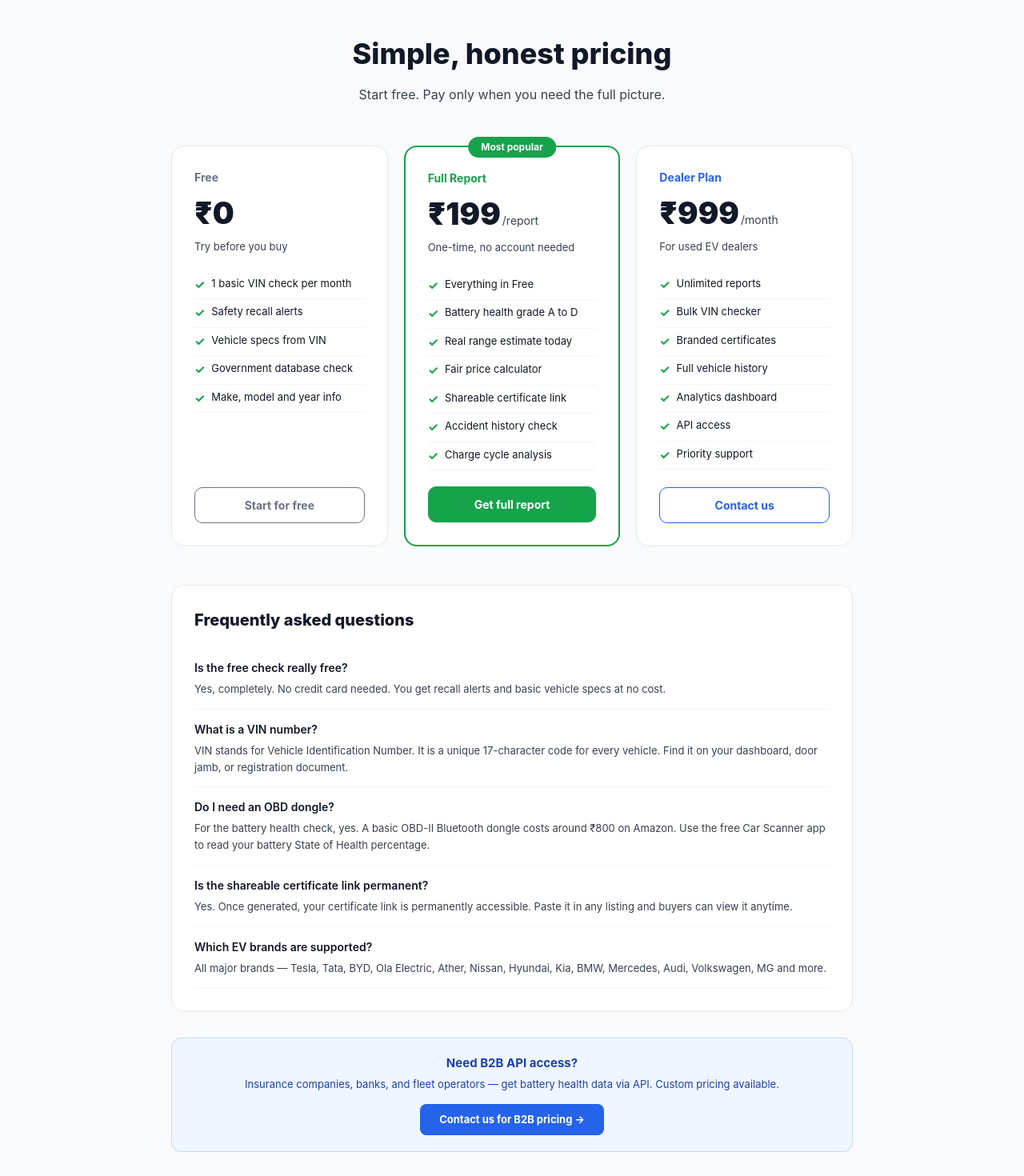
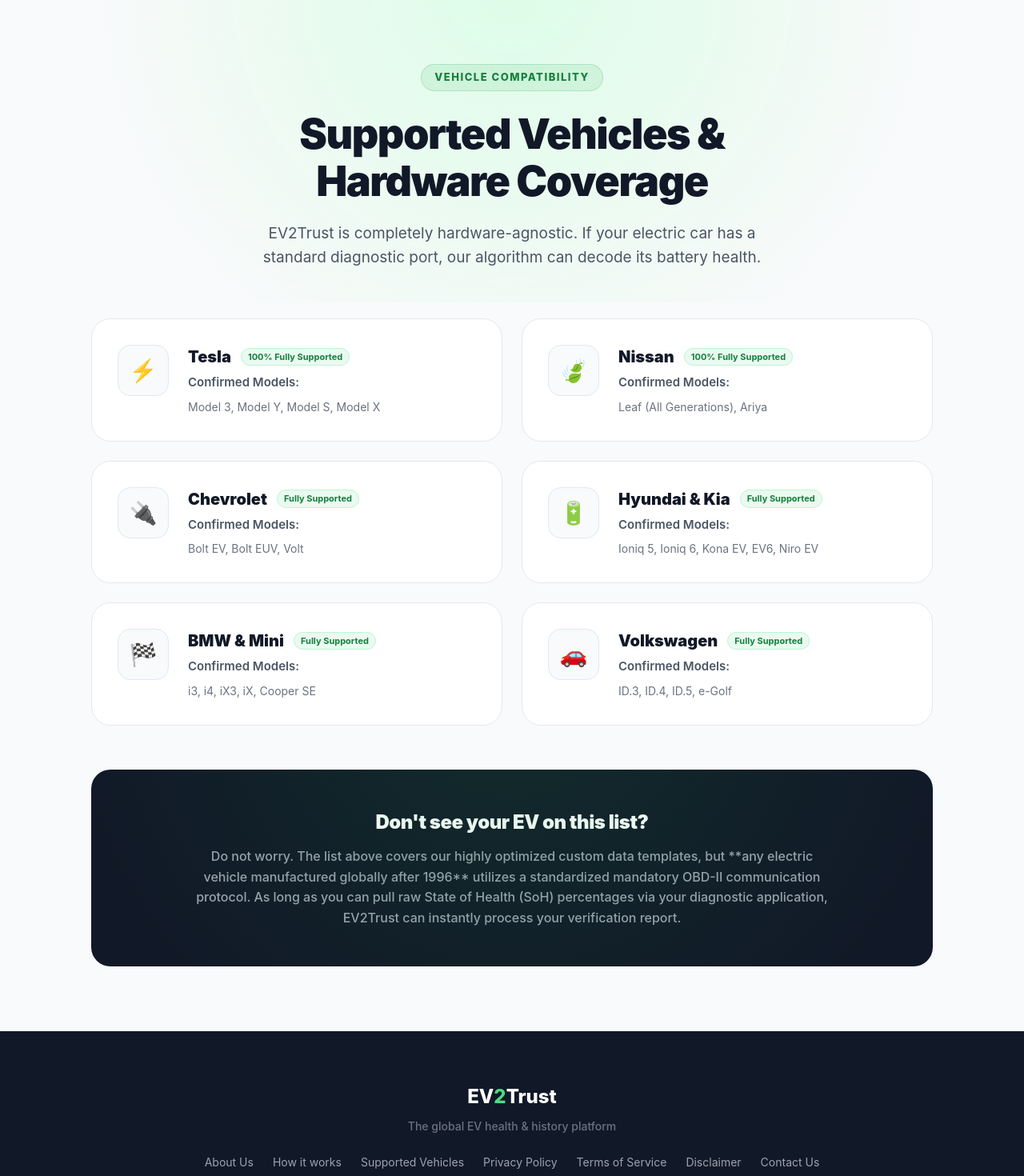
Before and after one commit to syedmeraj027/ev2trust, a Next.js app: page /supported-vehicles in a window 1280 px wide. Shown: the part 80-1550 px from the top of the page at 80% size. Built offline with nearby package versions, Linux system fonts and the light colour scheme.

Commit message:
Updated UI and Pricing page to supported-vehicles

```diff
--- a/app/supported-vehicles/page.tsx
+++ b/app/supported-vehicles/page.tsx
@@ -1,281 +1,186 @@
+import { Metadata } from "next";
 import Link from "next/link";
 
-export default function Pricing() {
-  const plans = [
-    {
-      name: "Free",
-      price: "₹0",
-      period: "",
-      color: "#6b7280",
-      border: "#e5e7eb",
-      popular: false,
-      desc: "Try before you buy",
-      features: [
-        "1 basic VIN check per month",
-        "Safety recall alerts",
-        "Vehicle specs from VIN",
-        "Government database check",
-        "Make, model and year info",
-      ],
-      cta: "Start for free",
-      href: "/check",
-    },
-    {
-      name: "Full Report",
-      price: "₹199",
-      period: "/report",
-      color: "#16a34a",
-      border: "#16a34a",
-      popular: true,
-      desc: "One-time, no account needed",
-      features: [
-        "Everything in Free",
-        "Battery health grade A to D",
-        "Real range estimate today",
-        "Fair price calculator",
-        "Shareable certificate link",
-        "Accident history check",
-        "Charge cycle analysis",
-      ],
-      cta: "Get full report",
-      href: "/check",
-    },
-    {
-      name: "Dealer Plan",
-      price: "₹999",
-      period: "/month",
-      color: "#2563eb",
-      border: "#e5e7eb",
-      popular: false,
-      desc: "For used EV dealers",
-      features: [
-        "Unlimited reports",
-        "Bulk VIN checker",
-        "Branded certificates",
-        "Full vehicle history",
-        "Analytics dashboard",
-        "API access",
-        "Priority support",
-      ],
-      cta: "Contact us",
-      href: "/contact",
-    },
+// STRICT SEO REQUIREMENT: Dynamic Meta Tags for Global EV Models
+export const metadata: Metadata = {
+  title: "Supported Vehicles & Compatibility | EV2Trust",
+  description: "Check if your electric vehicle is compatible with the EV2Trust battery health tool. Complete support lists for Tesla, Nissan, Chevrolet, Hyundai, and more.",
+  keywords: "EV compatibility, OBD2 EV scanner support, Tesla battery check, Nissan Leaf SoH tool, electric car diagnostics",
+};
+
+export default function SupportedVehiclesPage() {
+  const brands = [
+    { name: "Tesla", models: "Model 3, Model Y, Model S, Model X", status: "100% Fully Supported", icon: "⚡" },
+    { name: "Nissan", models: "Leaf (All Generations), Ariya", status: "100% Fully Supported", icon: "🍃" },
+    { name: "Chevrolet", models: "Bolt EV, Bolt EUV, Volt", status: "Fully Supported", icon: "🔌" },
+    { name: "Hyundai & Kia", models: "Ioniq 5, Ioniq 6, Kona EV, EV6, Niro EV", status: "Fully Supported", icon: "🔋" },
+    { name: "BMW & Mini", models: "i3, i4, iX3, iX, Cooper SE", status: "Fully Supported", icon: "🏁" },
+    { name: "Volkswagen", models: "ID.3, ID.4, ID.5, e-Golf", status: "Fully Supported", icon: "🚗" },
   ];
 
   return (
-    <div style={{ minHeight: "100vh", background: "#f9fafb", fontFamily: "Inter, sans-serif" }}>
+    <div style={{ minHeight: "100vh", background: "#f9fafb", fontFamily: "Inter, sans-serif", display: "flex", flexDirection: "column", overflowX: "hidden" }}>
+      <style>{`
+        /* SPRING-PHYSICS ANIMATIONS */
+        @keyframes springUp {
+          0% { opacity: 0; transform: translateY(40px) scale(0.95); }
+          100% { opacity: 1; transform: translateY(0) scale(1); }
+        }
 
-      {/* CSS For Hover Effects */}
-      <style>{`
-        .btn-green {
-          transition: all 0.2s ease-in-out;
+        .animate-spring {
+          animation: springUp 1s cubic-bezier(0.175, 0.885, 0.32, 1.1) forwards;
+          opacity: 0;
+        }
+
+        .delay-1 { animation-delay: 0.1s; }
+        .delay-2 { animation-delay: 0.2s; }
+
+        /* INTERACTIVE LINKS & HOVERS */
+        .nav-link, .footer-link { transition: color 0.2s ease; }
+        .nav-link:hover { color: #16a34a !important; }
+        .footer-link:hover { color: #ffffff !important; }
+
+        .btn-green-nav {
+          background: #16a34a; color: #fff; padding: 8px 20px; border-radius: 8px;
+          font-weight: 600; font-size: 13px; text-decoration: none;
+          box-shadow: 0 4px 6px -1px rgba(22, 163, 74, 0.2); transition: transform 0.2s cubic-bezier(0.34, 1.56, 0.64, 1);
           display: inline-block;
         }
-        .btn-green:hover {
-          transform: scale(1.05) translateY(-2px);
-          box-shadow: 0 10px 20px rgba(22, 163, 74, 0.2) !important;
+        .btn-green-nav:hover { transform: scale(1.05); }
+
+        /* HERO SECTION */
+        .hero-section {
+          position: relative;
+          padding: 100px 24px 40px 24px;
+          text-align: center;
+          background: radial-gradient(circle at 50% 0%, #dcfce7 0%, rgba(249, 250, 251, 0) 70%);
         }
-        .btn-blue {
-          transition: all 0.2s ease-in-out;
-          display: inline-block;
+        .hero-badge {
+          display: inline-block; background: rgba(22, 163, 74, 0.1); color: #15803d;
+          padding: 6px 16px; border-radius: 30px; font-size: 13px; font-weight: 800;
+          letter-spacing: 1.5px; margin-bottom: 24px; border: 1px solid rgba(22, 163, 74, 0.2);
         }
-        .btn-blue:hover {
-          transform: scale(1.05) translateY(-2px);
-          box-shadow: 0 10px 20px rgba(37, 99, 235, 0.2) !important;
+        .hero-title { font-size: 52px; font-weight: 900; color: #111827; letter-spacing: -1.5px; line-height: 1.15; margin-bottom: 20px; }
+        .hero-sub { color: #4b5563; font-size: 19px; max-width: 680px; margin: 0 auto; line-height: 1.6; }
+
+        /* VEHICLE MATRIX GRID */
+        .matrix-container {
+          max-width: 1100px; margin: 0 auto; padding: 20px 24px 80px 24px; width: 100%; box-sizing: border-box;
         }
-        .btn-plan {
-          transition: all 0.2s ease-in-out;
+        .matrix-grid {
+          display: grid; grid-template-columns: repeat(2, 1fr); gap: 24px;
         }
-        .btn-plan:hover {
-          transform: scale(1.02) translateY(-1px);
+        .brand-card {
+          background: #ffffff; border: 1px solid #e5e7eb; border-radius: 24px; padding: 32px;
+          display: flex; gap: 24px; align-items: flex-start;
+          transition: all 0.4s cubic-bezier(0.175, 0.885, 0.32, 1.1);
         }
-        .nav-link {
-          transition: color 0.2s ease-in-out;
+        .brand-card:hover {
+          transform: translateY(-6px);
+          border-color: #86efac;
+          box-shadow: 0 20px 40px -10px rgba(22, 163, 74, 0.1);
         }
-        .nav-link:hover {
-          color: #16a34a !important;
+        .brand-icon-box {
+          width: 64px; height: 64px; background: #f8fafc; border: 1px solid #e2e8f0;
+          border-radius: 16px; display: flex; align-items: center; justify-content: center;
+          font-size: 28px; flex-shrink: 0; transition: transform 0.3s ease;
         }
-        .footer-link {
-          transition: color 0.2s ease-in-out;
+        .brand-card:hover .brand-icon-box {
+          transform: scale(1.1) rotate(4deg);
+          background: #f0fdf4; border-color: #bbf7d0;
         }
-        .footer-link:hover {
-          color: #ffffff !important;
+
+        /* HARDWARE REQUIREMENT NOTICE BANNER */
+        .notice-banner {
+          background: #111827; border-radius: 24px; padding: 48px; text-align: center;
+          color: #fff; margin-top: 56px; position: relative; overflow: hidden;
+        }
+        .notice-banner::before {
+          content: ''; position: absolute; top: -50%; left: -50%; width: 200%; height: 200%;
+          background: radial-gradient(circle at 50% 0%, rgba(22, 163, 74, 0.15) 0%, transparent 50%); pointer-events: none;
+        }
+
+        /* MOBILE RESPONSIVE DESIGN */
+        @media (max-width: 768px) {
+          .hero-title { font-size: 38px; }
+          .matrix-grid { grid-template-columns: 1fr; gap: 16px; }
+          .brand-card { flex-direction: column; gap: 16px; padding: 24px; }
         }
       `}</style>
 
-      {/* PROFESSIONAL NAVBAR */}
-      <nav style={{
-        background: "#fff", borderBottom: "1px solid #e5e7eb",
-        padding: "0 24px", height: 60,
-        display: "flex", alignItems: "center", justifyContent: "space-between", position: "sticky", top: 0, zIndex: 50
-      }}>
-        {/* FIX: Removed flex and gap from Logo */}
+      {/* STANDARDIZED NAVBAR */}
+      <nav style={{ background: "#fff", borderBottom: "1px solid #e5e7eb", padding: "0 24px", height: 60, display: "flex", alignItems: "center", justifyContent: "space-between", position: "sticky", top: 0, zIndex: 50 }}>
         <Link href="/" style={{ fontWeight: 800, fontSize: 22, color: "#111827", textDecoration: "none" }}>
           EV<span style={{ color: "#16a34a" }}>2</span>Trust
         </Link>
-
         <div style={{ display: "flex", alignItems: "center", gap: "24px" }}>
-          {/* Pro Home Button with SVG Icon */}
-          <Link href="/" className="nav-link" style={{
-            display: "flex", alignItems: "center", gap: "6px",
-            fontSize: 14, color: "#4b5563", textDecoration: "none", fontWeight: 600
-          }}>
-            <svg width="18" height="18" viewBox="0 0 24 24" fill="none" stroke="currentColor" strokeWidth="2" strokeLinecap="round" strokeLinejoin="round">
-              <path d="M3 9l9-7 9 7v11a2 2 0 0 1-2 2H5a2 2 0 0 1-2-2z"></path>
-              <polyline points="9 22 9 12 15 12 15 22"></polyline>
-            </svg>
+          <Link href="/" className="nav-link" style={{ display: "flex", alignItems: "center", gap: "6px", fontSize: 14, color: "#4b5563", textDecoration: "none", fontWeight: 600 }}>
+            <svg width="18" height="18" viewBox="0 0 24 24" fill="none" stroke="currentColor" strokeWidth="2" strokeLinecap="round" strokeLinejoin="round"><path d="M3 9l9-7 9 7v11a2 2 0 0 1-2 2H5a2 2 0 0 1-2-2z"></path><polyline points="9 22 9 12 15 12 15 22"></polyline></svg>
             Home
           </Link>
-
-          {/* Green CTA Button */}
-          <Link href="/check" className="btn-green" style={{
-            background: "#16a34a", color: "#fff",
-            padding: "8px 20px", borderRadius: 8,
-            fontWeight: 600, fontSize: 13, textDecoration: "none",
-            boxShadow: "0 4px 6px -1px rgba(22, 163, 74, 0.2)"
-          }}>
-            Free Check →
+          <Link href="/check" className="btn-green-nav">
+            VIN Check →
           </Link>
         </div>
       </nav>
 
-      <div style={{ maxWidth: 900, margin: "0 auto", padding: "60px 24px" }}>
+      {/* HERO SECTION */}
+      <section className="hero-section animate-spring">
+        <div className="hero-badge">VEHICLE COMPATIBILITY</div>
+        <h1 className="hero-title">Supported Vehicles & <br/>Hardware Coverage</h1>
+        <p className="hero-sub">
+          EV2Trust is completely hardware-agnostic. If your electric car has a standard diagnostic port, our algorithm can decode its battery health.
+        </p>
+      </section>
 
-        <div style={{ textAlign: "center", marginBottom: 52 }}>
-          <h1 style={{ fontSize: 36, fontWeight: 800, marginBottom: 12, color: "#111827" }}>
-            Simple, honest pricing
-          </h1>
-          <p style={{ color: "#374151", fontSize: 16 }}>
-            Start free. Pay only when you need the full picture.
-          </p>
-        </div>
-
-        {/* Plans */}
-        <div style={{ display: "grid", gridTemplateColumns: "repeat(auto-fit, minmax(260px, 1fr))", gap: 20, marginBottom: 48 }}>
-          {plans.map((p) => (
-            <div key={p.name} style={{
-              background: "#fff", borderRadius: 16, padding: 28,
-              border: p.popular ? `2px solid ${p.border}` : `1px solid ${p.border}`,
-              position: "relative",
-              display: "flex", flexDirection: "column",
-            }}>
-              {p.popular && (
-                <div style={{
-                  position: "absolute", top: -13, left: "50%",
-                  transform: "translateX(-50%)",
-                  background: "#16a34a", color: "#fff",
-                  padding: "4px 16px", borderRadius: 20,
-                  fontSize: 12, fontWeight: 700, whiteSpace: "nowrap",
-                }}>
-                  Most popular
+      {/* COMPATIBILITY CARDS */}
+      <main className="matrix-container">
+        <div className="matrix-grid animate-spring delay-1">
+          {brands.map((brand, idx) => (
+            <div key={idx} className="brand-card">
+              <div className="brand-icon-box">{brand.icon}</div>
+              <div>
+                <div style={{ display: "flex", alignItems: "center", gap: "12px", marginBottom: 6 }}>
+                  <h2 style={{ fontSize: 20, fontWeight: 900, color: "#111827", margin: 0 }}>{brand.name}</h2>
+                  <span style={{ background: "#eafaf1", color: "#15803d", fontSize: 11, fontWeight: 700, padding: "2px 8px", borderRadius: "12px", border: "1px solid #bbf7d0" }}>
+                    {brand.status}
+                  </span>
                 </div>
-              )}
-
-              <div style={{ marginBottom: 20, flexGrow: 1 }}>
-                <div style={{ fontSize: 14, fontWeight: 700, color: p.color, marginBottom: 6 }}>{p.name}</div>
-                <div style={{ display: "flex", alignItems: "baseline", gap: 2, marginBottom: 4 }}>
-                  <span style={{ fontSize: 38, fontWeight: 900, color: "#111827" }}>{p.price}</span>
-                  <span style={{ color: "#374151", fontSize: 14 }}>{p.period}</span>
-                </div>
-                <div style={{ fontSize: 13, color: "#374151", marginBottom: 20 }}>{p.desc}</div>
-
-                <div>
-                  {p.features.map((f) => (
-                    <div key={f} style={{
-                      display: "flex", gap: 8, alignItems: "flex-start", padding: "6px 0",
-                      borderBottom: "1px solid #f3f4f6",
-                    }}>
-                      <span style={{ color: "#16a34a", fontWeight: 700, fontSize: 15, flexShrink: 0 }}>✓</span>
-                      <span style={{ fontSize: 13, color: "#111827" }}>{f}</span>
-                    </div>
-                  ))}
-                </div>
-              </div>
-
-              <Link href={p.href} className={p.popular ? "btn-plan" : ""} style={{
-                display: "block", textAlign: "center",
-                background: p.popular ? p.color : "transparent",
-                color: p.popular ? "#fff" : p.color,
-                border: `1.5px solid ${p.color}`,
-                padding: "11px", borderRadius: 10,
-                fontWeight: 700, fontSize: 14,
-                textDecoration: "none",
-                marginTop: "auto",
-              }}>
-                {p.cta}
-              </Link>
-            </div>
-          ))}
-        </div>
-
-        {/* FAQ strip */}
-        <div style={{ background: "#fff", borderRadius: 16, padding: 28, border: "1px solid #e5e7eb", marginBottom: 32 }}>
-          <h2 style={{ fontSize: 20, fontWeight: 800, marginBottom: 20, color: "#111827" }}>
-            Frequently asked questions
-          </h2>
-          {[
-            { q: "Is the free check really free?", a: "Yes, completely. No credit card needed. You get recall alerts and basic vehicle specs at no cost." },
-            { q: "What is a VIN number?", a: "VIN stands for Vehicle Identification Number. It is a unique 17-character code for every vehicle. Find it on your dashboard, door jamb, or registration document." },
-            { q: "Do I need an OBD dongle?", a: "For the battery health check, yes. A basic OBD-II Bluetooth dongle costs around ₹800 on Amazon. Use the free Car Scanner app to read your battery State of Health percentage." },
-            { q: "Is the shareable certificate link permanent?", a: "Yes. Once generated, your certificate link is permanently accessible. Paste it in any listing and buyers can view it anytime." },
-            { q: "Which EV brands are supported?", a: "All major brands — Tesla, Tata, BYD, Ola Electric, Ather, Nissan, Hyundai, Kia, BMW, Mercedes, Audi, Volkswagen, MG and more." },
-          ].map((item) => (
-            <div key={item.q} style={{
-              padding: "14px 0", borderBottom: "1px solid #f3f4f6",
-            }}>
-              <div style={{ fontWeight: 600, fontSize: 14, color: "#111827", marginBottom: 6 }}>
-                {item.q}
-              </div>
-              <div style={{ fontSize: 13, color: "#374151", lineHeight: 1.6 }}>
-                {item.a}
+                <p style={{ color: "#4b5563", fontSize: 15, fontWeight: 600, margin: "0 0 8px 0" }}>Confirmed Models:</p>
+                <p style={{ color: "#6b7280", fontSize: 14, lineHeight: 1.5, margin: 0 }}>{brand.models}</p>
               </div>
             </div>
           ))}
         </div>
 
-        {/* B2B note */}
-        <div style={{
-          background: "#eff6ff", border: "1px solid #bfdbfe",
-          borderRadius: 12, padding: 20, textAlign: "center",
-        }}>
-          <p style={{ fontWeight: 700, color: "#1e40af", marginBottom: 6, fontSize: 15 }}>
-            Need B2B API access?
+        {/* COMPATIBILITY SUMMARY RULES BANNER */}
+        <div className="notice-banner animate-spring delay-2">
+          <h3 style={{ fontSize: 24, fontWeight: 900, marginBottom: 12, letterSpacing: -0.5 }}>Don't see your EV on this list?</h3>
+          <p style={{ color: "#9ca3af", fontSize: 16, lineHeight: 1.6, maxWidth: 800, margin: "0 auto 0 auto", fontWeight: 500 }}>
+            Do not worry. The list above covers our highly optimized custom data templates, but **any electric vehicle manufactured globally after 1996** utilizes a standardized mandatory OBD-II communication protocol. As long as you can pull raw State of Health (SoH) percentages via your diagnostic application, EV2Trust can instantly process your verification report.
           </p>
-          <p style={{ color: "#1e40af", fontSize: 13, marginBottom: 14 }}>
-            Insurance companies, banks, and fleet operators — get battery health data via API. Custom pricing available.
-          </p>
-          <Link href="/contact" className="btn-blue" style={{
-            background: "#2563eb", color: "#fff",
-            padding: "10px 24px", borderRadius: 8,
-            fontWeight: 700, fontSize: 13, textDecoration: "none", display: "inline-block"
-          }}>
-            Contact us for B2B pricing →
-          </Link>
         </div>
+      </main>
 
-      </div>
-
-      {/* Synchronized Global Footer */}
-      <footer style={{
-        background: "#111827", color: "#9ca3af",
-        padding: "32px 24px", textAlign: "center", fontSize: 13, marginTop: 40,
-      }}>
-        <div style={{ fontWeight: 800, color: "#fff", fontSize: 18, marginBottom: 8 }}>
-          EV<span style={{ color: "#4ade80" }}>2</span>Trust
+      {/* STANDARDIZED 3-TIER FOOTER (REPLACED PRICING WITH SUPPORTED VEHICLES) */}
+      <footer style={{ background: "#111827", color: "#9ca3af", padding: "64px 24px 32px 24px", textAlign: "center", marginTop: "auto" }}>
+        <div style={{ marginBottom: 24 }}>
+          <div style={{ fontWeight: 800, color: "#fff", fontSize: 24, marginBottom: 8 }}>EV<span style={{ color: "#4ade80" }}>2</span>Trust</div>
+          <p style={{ color: "#6b7280", fontSize: 14, fontWeight: 500 }}>The global EV health & history platform</p>
         </div>
-        <div style={{ color: "#9ca3af", marginBottom: 16 }}>The global EV health and history platform</div>
-
-        <div style={{ display: "flex", justifyContent: "center", gap: 24, flexWrap: "wrap" }}>
-          <Link href="/about" className="footer-link" style={{ color: "#9ca3af", textDecoration: "none" }}>About Us</Link>
-          <Link href="/privacy-policy" className="footer-link" style={{ color: "#9ca3af", textDecoration: "none" }}>Privacy Policy</Link>
-          <Link href="/terms" className="footer-link" style={{ color: "#9ca3af", textDecoration: "none" }}>Terms of Service</Link>
-          <Link href="/disclaimer" className="footer-link" style={{ color: "#9ca3af", textDecoration: "none" }}>Disclaimer</Link>
-          <Link href="/contact" className="footer-link" style={{ color: "#9ca3af", textDecoration: "none" }}>Contact Us</Link>
+        <div style={{ display: "flex", justifyContent: "center", gap: "24px", flexWrap: "wrap", marginBottom: 32 }}>
+          <Link href="/about" className="footer-link" style={{ color: "#9ca3af", textDecoration: "none", fontSize: 14 }}>About Us</Link>
+          <Link href="/how-it-works" className="footer-link" style={{ color: "#9ca3af", textDecoration: "none", fontSize: 14 }}>How it works</Link>
+          <Link href="/supported-vehicles" className="footer-link" style={{ color: "#9ca3af", textDecoration: "none", fontSize: 14 }}>Supported Vehicles</Link>
+          <Link href="/privacy-policy" className="footer-link" style={{ color: "#9ca3af", textDecoration: "none", fontSize: 14 }}>Privacy Policy</Link>
+          <Link href="/terms" className="footer-link" style={{ color: "#9ca3af", textDecoration: "none", fontSize: 14 }}>Terms of Service</Link>
+          <Link href="/disclaimer" className="footer-link" style={{ color: "#9ca3af", textDecoration: "none", fontSize: 14 }}>Disclaimer</Link>
+          <Link href="/contact" className="footer-link" style={{ color: "#9ca3af", textDecoration: "none", fontSize: 14 }}>Contact Us</Link>
         </div>
-
-        <div style={{ marginTop: 20, color: "#4b5563" }}>© 2026 EV2Trust. Built for EV buyers everywhere.</div>
+        <div style={{ borderTop: "1px solid #1f2937", paddingTop: 32, color: "#4b5563", fontSize: 13 }}>
+          © 2026 EV2Trust. All rights reserved.
+        </div>
       </footer>
-
     </div>
   );
 }
```
